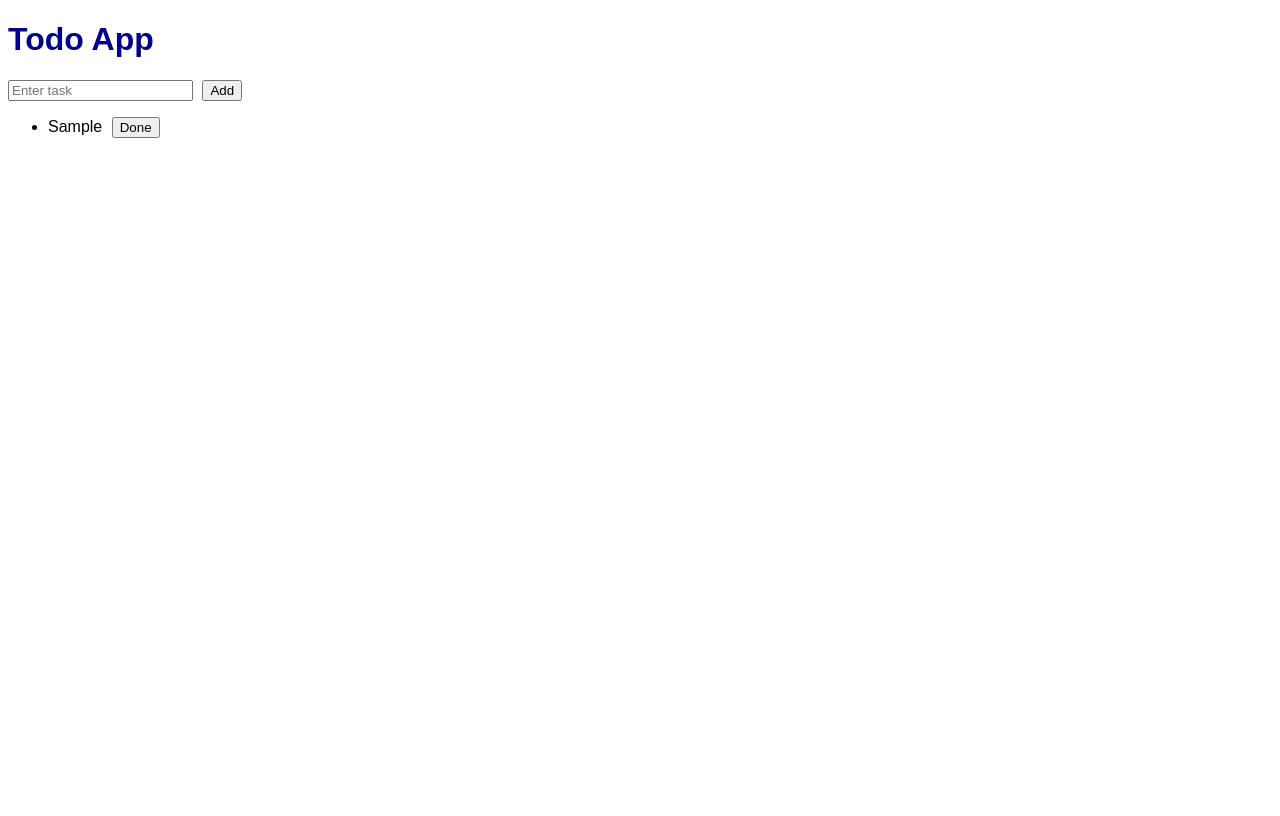
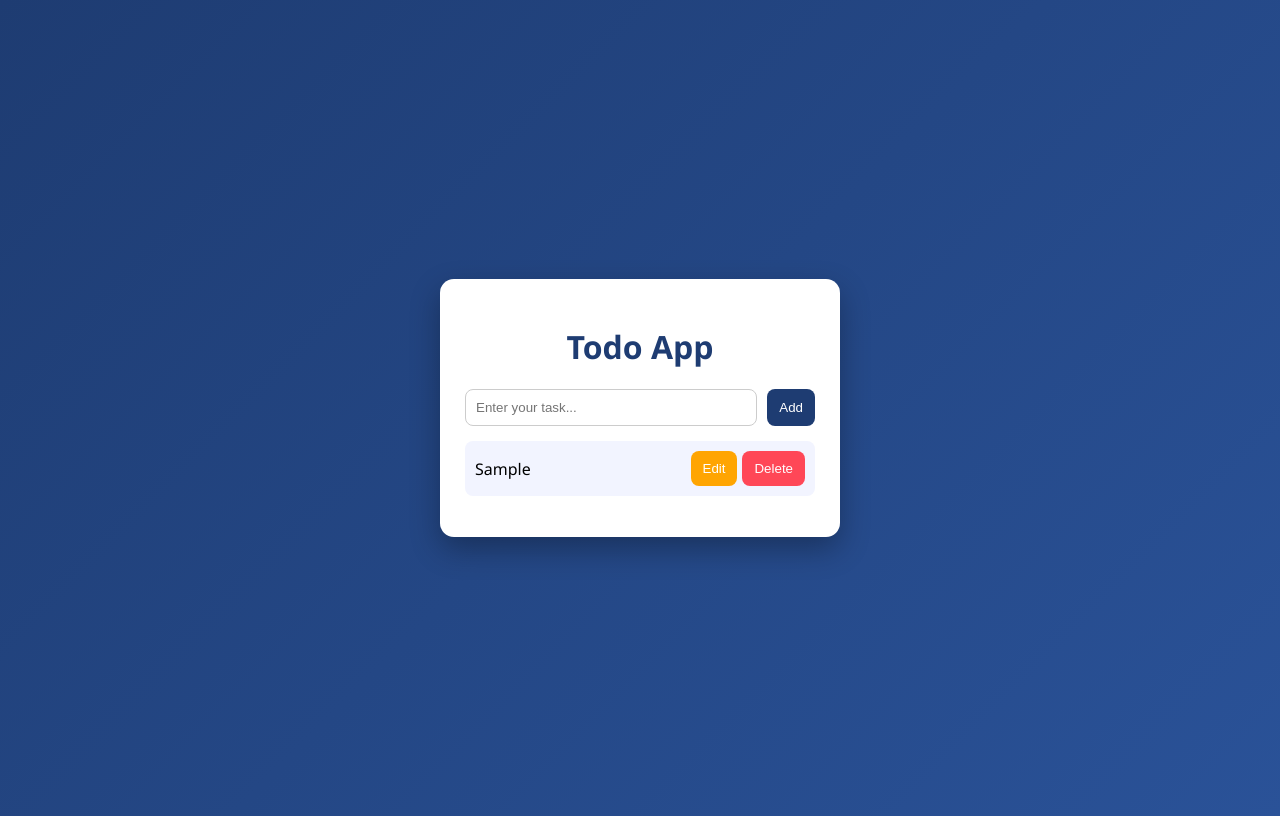
Before and after one commit to ajayduraisamy/js-todo-app, a plain HTML site: page index.html in a window 1280 px wide. Both pictures are taken after typing "Sample" into the empty fields and a click on the button "Add". Drawn offline with Linux system fonts and the light colour scheme.

Commit message:
Enhanced todo app with edit, delete, localStorage and premium UI

```diff
--- a/app.js
+++ b/app.js
@@ -1,14 +1,19 @@
-let tasks = [];
+let tasks = JSON.parse(localStorage.getItem("tasks")) || [];
+
+function saveToLocal() {
+    localStorage.setItem("tasks", JSON.stringify(tasks));
+}
 
 function addTask() {
     const input = document.getElementById("taskInput");
     const task = input.value.trim();
 
-    if(task === "") return;
+    if (task === "") return;
 
     tasks.push(task);
     input.value = "";
 
+    saveToLocal();
     render();
 }
 
@@ -18,18 +23,44 @@ function render() {
 
     tasks.forEach((task, index) => {
         const li = document.createElement("li");
-        li.textContent = task + " ";
 
-        const btn = document.createElement("button");
-        btn.innerText = "Done";
-        btn.onclick = () => removeTask(index);
+        const span = document.createElement("span");
+        span.innerText = task;
 
-        li.appendChild(btn);
+        // Edit button
+        const editBtn = document.createElement("button");
+        editBtn.innerText = "Edit";
+        editBtn.className = "edit";
+        editBtn.onclick = () => editTask(index);
+
+        // Delete button
+        const delBtn = document.createElement("button");
+        delBtn.innerText = "Delete";
+        delBtn.className = "delete";
+        delBtn.onclick = () => removeTask(index);
+
+        li.appendChild(span);
+        li.appendChild(editBtn);
+        li.appendChild(delBtn);
         list.appendChild(li);
     });
 }
 
-function removeTask(index){
-    tasks.splice(index,1);
+function removeTask(index) {
+    tasks.splice(index, 1);
+    saveToLocal();
     render();
 }
+
+function editTask(index) {
+    const updatedTask = prompt("Edit task:", tasks[index]);
+
+    if (updatedTask !== null && updatedTask.trim() !== "") {
+        tasks[index] = updatedTask.trim();
+        saveToLocal();
+        render();
+    }
+}
+
+// Load tasks on startup
+render();
--- a/index.html
+++ b/index.html
@@ -1,5 +1,5 @@
 <!DOCTYPE html>
-<html>
+<html lang="en">
 
 <head>
     <title>JS Todo App</title>
@@ -7,12 +7,16 @@
 </head>
 
 <body>
-    <h1>Todo App</h1>
+    <div class="todo-container">
+        <h1> Todo App</h1>
 
-    <input id="taskInput" placeholder="Enter task">
-    <button onclick="addTask()">Add</button>
+        <div class="input-box">
+            <input id="taskInput" placeholder="Enter your task...">
+            <button onclick="addTask()">Add</button>
+        </div>
 
-    <ul id="taskList"></ul>
+        <ul id="taskList"></ul>
+    </div>
 
     <script src="app.js"></script>
 </body>
--- a/style.css
+++ b/style.css
@@ -1,11 +1,87 @@
 body {
-    font-family: Arial;
+    background: linear-gradient(135deg, #1e3c72, #2a5298);
+    font-family: "Segoe UI", Arial, sans-serif;
+    min-height: 100vh;
+    display: flex;
+    justify-content: center;
+    align-items: center;
+}
+
+.todo-container {
+    background: white;
+    width: 350px;
+    padding: 25px;
+    border-radius: 14px;
+    box-shadow: 0 12px 30px rgba(0, 0, 0, 0.3);
 }
 
 h1 {
-    color: darkblue;
+    text-align: center;
+    color: #1e3c72;
+}
+
+.input-box {
+    display: flex;
+    gap: 10px;
+}
+
+input {
+    flex: 1;
+    padding: 10px;
+    border-radius: 8px;
+    border: 1px solid #ccc;
 }
 
 button {
+    border: none;
+    padding: 10px 12px;
+    border-radius: 8px;
+    cursor: pointer;
+    background: #1e3c72;
+    color: white;
+    transition: 0.2s;
+}
+
+button:hover {
+    background: #2a5298;
+}
+
+ul {
+    list-style: none;
+    margin-top: 15px;
+    padding: 0;
+}
+
+li {
+    background: #f2f4ff;
+    padding: 10px;
+    border-radius: 8px;
+    margin-bottom: 8px;
+    display: flex;
+    justify-content: space-between;
+    align-items: center;
+}
+
+li span {
+    flex: 1;
+}
+
+li button {
     margin-left: 5px;
 }
+
+.edit {
+    background: #ffa502;
+}
+
+.edit:hover {
+    background: #ff7f00;
+}
+
+.delete {
+    background: #ff4757;
+}
+
+.delete:hover {
+    background: #e84118;
+}
```
